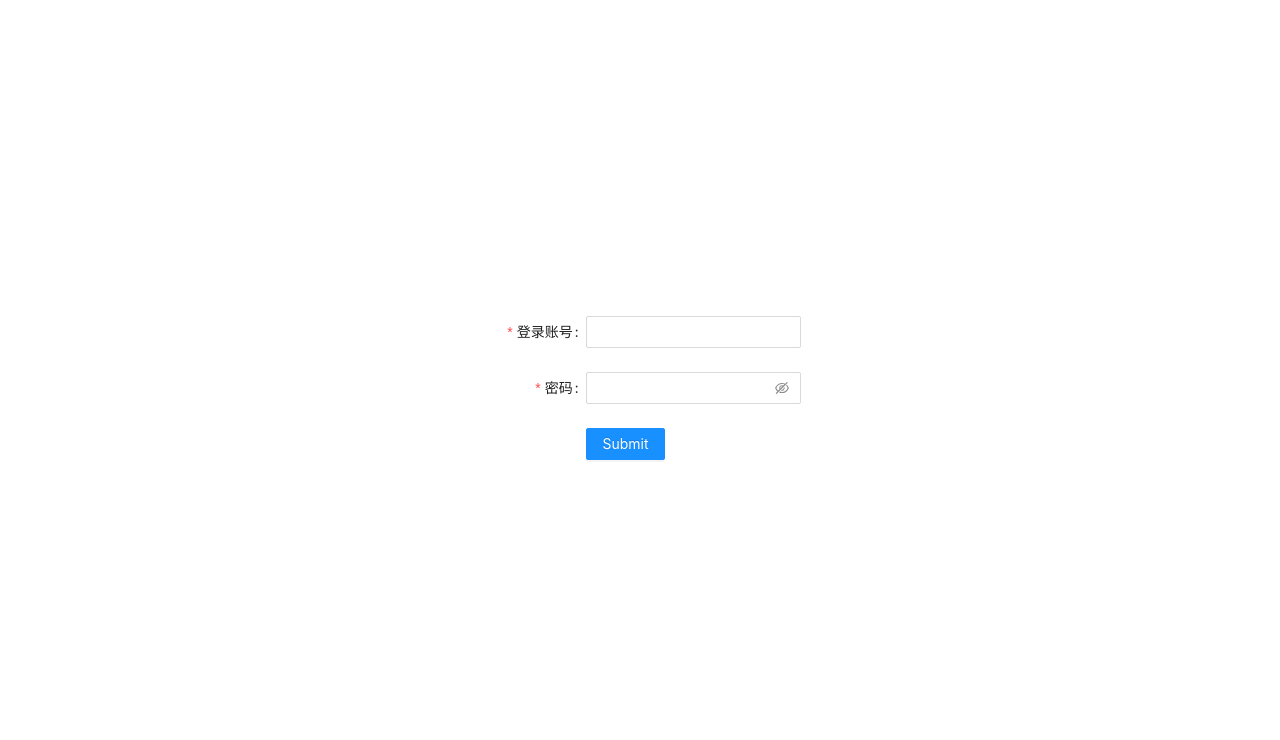
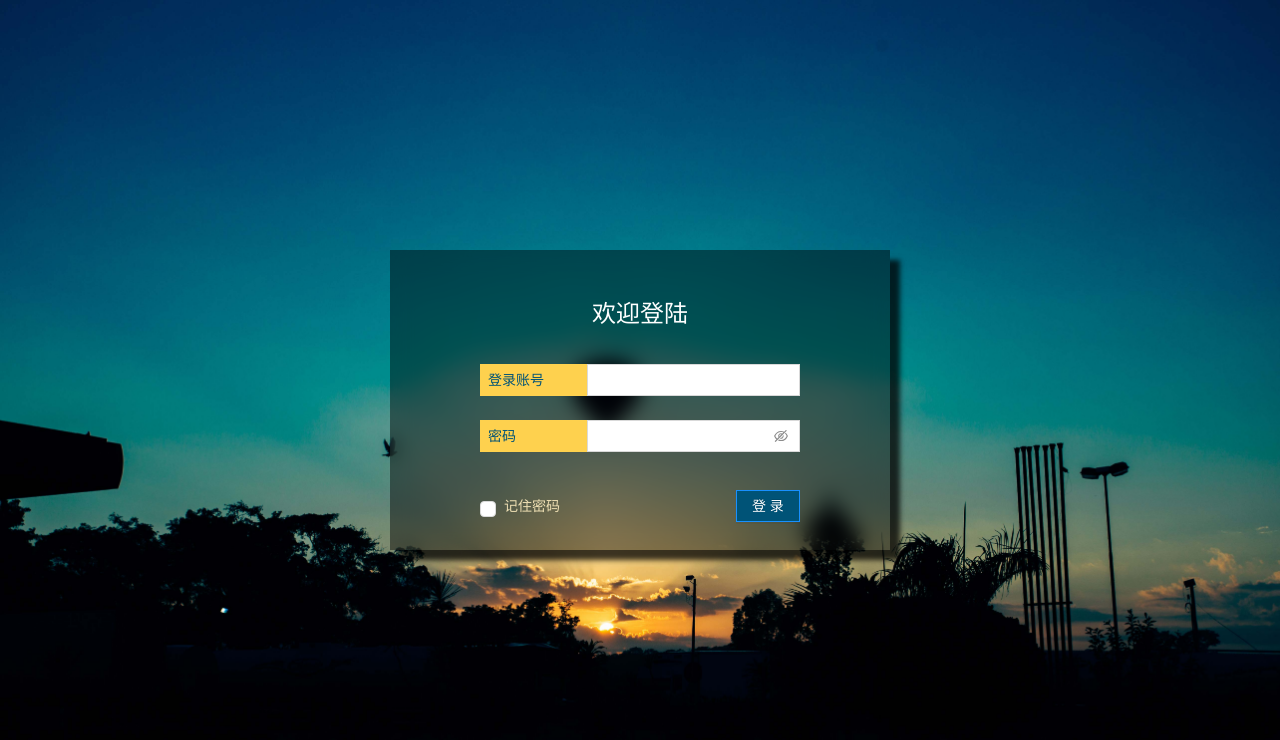
Before and after one commit to tsinggun/react_admin, a React (Create React App) app: page /#/login in a window 1280 px wide. Shown: the top 740 px of the page. Built offline with nearby package versions, Linux system fonts and the light colour scheme.

Commit message:
feat: add login page

```diff
--- a/src/react-app-env.d.ts
+++ b/src/react-app-env.d.ts
@@ -1 +1,6 @@
 /// <reference types="react-scripts" />
+
+declare module '*.jpg' {
+    const src: string;
+    export default src;
+}
--- a/src/service/config/instance.ts
+++ b/src/service/config/instance.ts
@@ -18,7 +18,7 @@ instance.interceptors.request.use(
 
 instance.interceptors.response.use(
     (config:AxiosResponse) => {
-        return config
+        return config.data
     }
 )
 
--- a/src/views/Login/Login.tsx
+++ b/src/views/Login/Login.tsx
@@ -1,44 +1,88 @@
-import React from 'react';
+import React, { useState , useEffect} from 'react';
 import { Button, Checkbox, Form, Input } from 'antd';
+// import type { CheckboxOptionType } from 'antd'
 import {LoginWrapper} from './style'
 import * as Api from '@/service/login'
-import { useDebounceFn } from 'ahooks';
+import { useDebounceFn, useLocalStorageState } from 'ahooks';
 
-let timer: any;
 
 
 const Login: React.FC = () => {
 
-  const onFinish = async (values: any) => {
-    console.log(values);
-    // const debounceValue = useDebounce(values)
-    // if
-    // console.log('Success:', values);
-    // const res = await Api.userLogin(values)
+  const [ form ] = Form.useForm();
+  const [checked, setChecked] = useState<boolean>(false)
+  const [acountInfo, setAccountInfo] = useLocalStorageState<string | undefined>(
+    'acountInfo',
+  );
+
+
+  /**
+   * @description checkedbox改变
+   * @param e
+   */
+  const checkedChange = (e: any) => {
+    setChecked(e.target.checked)
+  }
+
+  /**
+   * @description 提交表单
+   * @param values
+   */
+  const onFinish = () => {
+    form.validateFields().then(
+      async loginData => {
+        // console.log(res);
+        if(checked){
+          setAccountInfo(JSON.stringify(loginData))
+        }else{
+          setAccountInfo("")
+        }
+        const res = await  Api.userLogin(loginData)
+        // console.log(res);
+      },
+      err => console.log(err)
+    )
   };
+  const { run } = useDebounceFn(onFinish,  {wait: 200} )
 
-  const onFinishFailed = (errorInfo: any) => {
-    console.log('Failed:', errorInfo);
-  };
-
-  const { run } = useDebounceFn(onFinish,{wait: 200})
+  /**
+   * @description 查询是否有记住密码
+   */
+  const checkIsRemenberPassWord = () => {
+      if(!acountInfo){
+        console.log(`没有账号信息`);
+      }else{
+        setChecked(true)
+        form.setFieldsValue({
+          username: JSON.parse(acountInfo).username,
+          password: JSON.parse(acountInfo).password,
+        })
+      }
+  }
+  useEffect(
+    checkIsRemenberPassWord
+    ,[]
+  )
 
   return (
     <LoginWrapper>
+      <div className='form-box'>
+        <span className='title'>
+         欢迎登陆
+        </span>
         <Form
+          form={form}
+          colon={false}
           name="basic"
           labelCol={{ span: 8 }}
           wrapperCol={{ span: 16 }}
-        style={{ maxWidth: 600 }}
-        initialValues={{ remember: true }}
-        onFinish={run}
-        onFinishFailed={onFinishFailed}
           autoComplete="off"
+          requiredMark="optional"
         >
           <Form.Item
             label="登录账号"
             name="username"
-          rules={[{ required: true, message: 'Please input your username!' }]}
+            rules={[{ required: true, message: '请输入登录账号!' }]}
           >
             <Input />
           </Form.Item>
@@ -46,18 +90,22 @@ const Login: React.FC = () => {
           <Form.Item
             label="密码"
             name="password"
-          rules={[{ required: true, message: 'Please input your password!' }]}
+            rules={[{ required: true, message: '请输入登录密码!' }]}
           >
             <Input.Password />
           </Form.Item>
 
+          <div className='operate-bar'>
+              <Checkbox onChange={checkedChange} checked={checked}>
+                记住密码
+              </Checkbox>
 
-        <Form.Item wrapperCol={{ offset: 8, span: 16 }}>
-          <Button type="primary" htmlType="submit">
-            Submit
-          </Button>
-        </Form.Item>
+              <Button onClick={run} type={"primary"}>登录</Button>
+          </div>
+
         </Form>
+
+      </div>
     </LoginWrapper>
   )
 };
--- a/src/views/Login/style.ts
+++ b/src/views/Login/style.ts
@@ -1,4 +1,6 @@
 import styled from 'styled-components'
+import backgroundImg from '@/assets/img/1.jpg'
+
 
 export const LoginWrapper = styled.div`
     display: flex;
@@ -6,4 +8,61 @@ export const LoginWrapper = styled.div`
     align-items: center;
     width: 100%;
     height: 100%;
+    background: skyblue;
+    background: url(${backgroundImg});
+    background-size: cover;
+
+    .form-box{
+        .title{
+            font-size: 24px;
+            color: white;
+            height: 100px;
+            line-height: 100px;
+        }
+        /* border: 1px solid red; */
+        display: flex;
+        justify-content: center;
+        align-items: center;
+        flex-direction: column;
+        height: 300px;
+        width: 500px;
+        padding: 14px;
+        backdrop-filter: blur(10px);
+        background: rgba(0, 0, 0, 0.43);
+        box-shadow: 10px 10px 5px 0px rgb(0 0 0 / 75%);
+
+        :where(.css-dev-only-do-not-override-ph9edi).ant-input-status-error:not(.ant-input-disabled):not(.ant-input-borderless).ant-input {
+            border-color: pink;
+        }
+
+        .ant-input{
+            border-radius: 0;
+        }
+        .ant-input-password{
+            border-radius: 0;
+        }
+        .ant-form-item-label{
+            label{
+                /* text-align: center; */
+                padding-left: 8px;
+                width: 100%;
+                background-color: #fed14e;
+                color: #005377;
+            }
+        }
+        .operate-bar{
+            height: 60px;
+            display: flex;
+            justify-content: space-between;
+            align-items: center;
+            width: 100%;
+            .ant-checkbox-wrapper{
+                color: rgb(238, 223, 179);
+            }
+            .ant-btn{
+                background-color: #005377;
+                border-radius: 0;
+            }
+        }
+    }
 `
```
Also changed, not shown: src/assets/img/1.jpg (added). Lines whose indentation alone changed are shown as unchanged.
